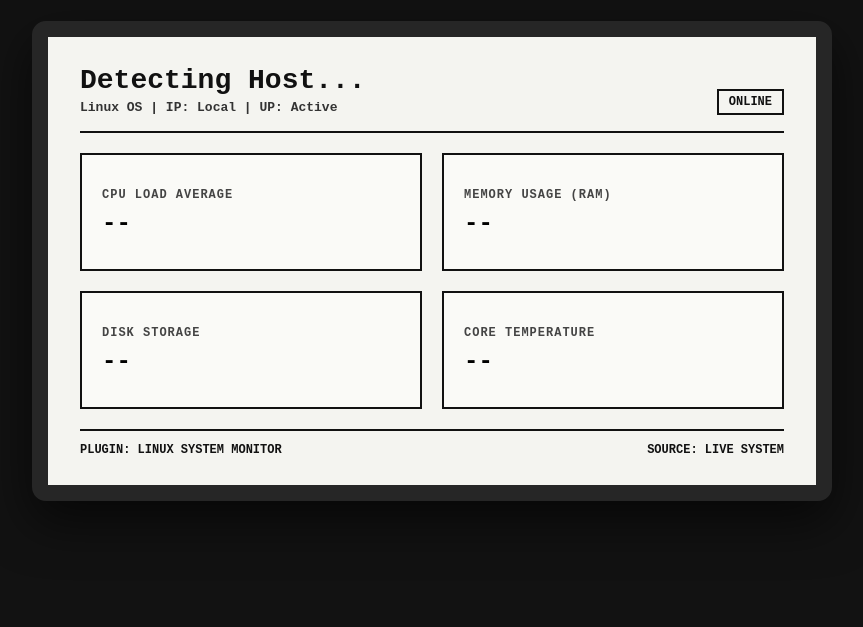
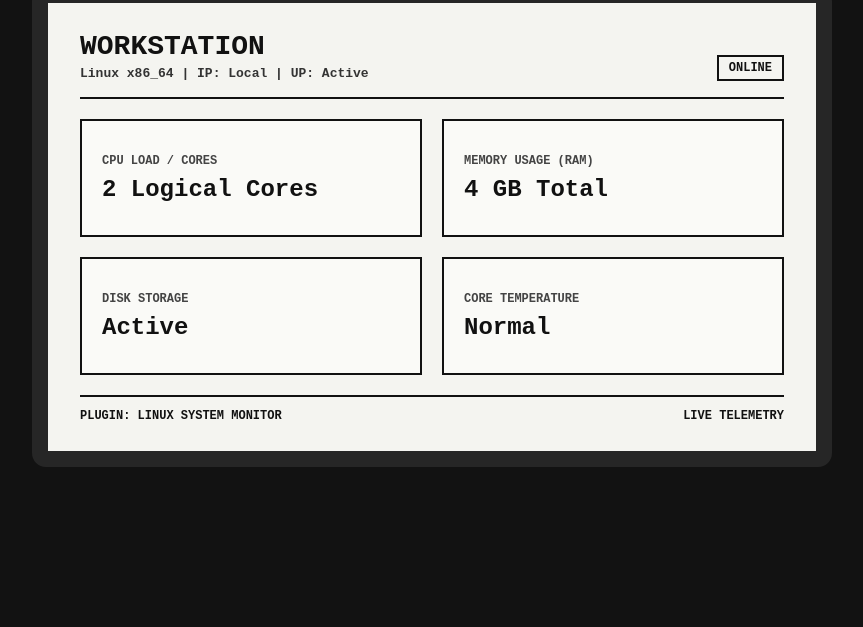
Before and after one commit to meloodguy-lab/trmnt-system-monitor, a plain HTML site: page index.html in a window 1280 px wide. Shown: the part 173-800 px from the top of the page, without its empty margins (208-1071 px from the left). Drawn offline with Linux system fonts and the light colour scheme.

Commit message:
Update index.html

```diff
--- a/index.html
+++ b/index.html
@@ -2,130 +2,58 @@
 <html lang="en">
 <head>
   <meta charset="UTF-8">
-  <meta name="viewport" content="width=device-width, initial-scale=1.0">
   <title>TRMNL System Monitor</title>
   <style>
     * { box-sizing: border-box; margin: 0; padding: 0; }
-    body {
-      background-color: #121212;
-      font-family: -apple-system, BlinkMacSystemFont, "Segoe UI", Roboto, monospace;
-      color: #e0e0e0;
-      display: flex;
-      flex-direction: column;
-      align-items: center;
-      justify-content: center;
-      min-height: 100vh;
-      padding: 20px;
-    }
-    .page-header { text-align: center; margin-bottom: 24px; }
-    .page-header h1 { font-size: 20px; font-weight: 600; color: #ffffff; }
-    .page-header p { font-size: 13px; color: #888888; margin-top: 4px; }
-
-    .trmnl-screen {
-      width: 800px;
-      max-width: 100%;
-      height: 480px;
-      background-color: #f4f4f0;
-      color: #111111;
-      border: 16px solid #262626;
-      border-radius: 14px;
-      box-shadow: 0 20px 50px rgba(0, 0, 0, 0.6);
-      display: flex;
-      flex-direction: column;
-      justify-content: space-between;
-      padding: 28px 32px;
-      font-family: "Courier New", Courier, monospace;
-    }
-    .screen-top {
-      border-bottom: 2px solid #111111;
-      padding-bottom: 16px;
-      display: flex;
-      justify-content: space-between;
-      align-items: flex-end;
-    }
+    body { background: #121212; font-family: monospace; color: #e0e0e0; display: flex; flex-direction: column; align-items: center; justify-content: center; min-height: 100vh; padding: 20px; }
+    .trmnl-screen { width: 800px; max-width: 100%; height: 480px; background: #f4f4f0; color: #111; border: 16px solid #262626; border-radius: 14px; display: flex; flex-direction: column; justify-content: space-between; padding: 28px 32px; }
+    .screen-top { border-bottom: 2px solid #111; padding-bottom: 16px; display: flex; justify-content: space-between; align-items: flex-end; }
     .host-title { font-size: 28px; font-weight: 800; }
-    .host-meta { font-size: 13px; font-weight: 600; margin-top: 4px; color: #333333; }
-    .status-badge {
-      border: 2px solid #111111;
-      padding: 4px 10px;
-      font-size: 12px;
-      font-weight: 800;
-      text-transform: uppercase;
-    }
-    .metrics-grid {
-      display: grid;
-      grid-template-columns: repeat(2, 1fr);
-      gap: 20px;
-      margin: 20px 0;
-      flex-grow: 1;
-    }
-    .metric-box {
-      border: 2px solid #111111;
-      padding: 16px 20px;
-      display: flex;
-      flex-direction: column;
-      justify-content: center;
-      background-color: #fafaf7;
-    }
-    .metric-label {
-      font-size: 12px;
-      font-weight: 800;
-      letter-spacing: 1px;
-      text-transform: uppercase;
-      color: #444444;
-      margin-bottom: 8px;
-    }
-    .metric-value { font-size: 24px; font-weight: 800; color: #000000; }
-    .screen-footer {
-      border-top: 2px solid #111111;
-      padding-top: 12px;
-      display: flex;
-      justify-content: space-between;
-      font-size: 12px;
-      font-weight: 700;
-      text-transform: uppercase;
-    }
+    .host-meta { font-size: 13px; font-weight: 600; margin-top: 4px; color: #333; }
+    .status-badge { border: 2px solid #111; padding: 4px 10px; font-size: 12px; font-weight: 800; }
+    .metrics-grid { display: grid; grid-template-columns: 1fr 1fr; gap: 20px; margin: 20px 0; flex-grow: 1; }
+    .metric-box { border: 2px solid #111; padding: 16px 20px; display: flex; flex-direction: column; justify-content: center; background: #fafaf7; }
+    .metric-label { font-size: 12px; font-weight: 800; color: #444; margin-bottom: 8px; }
+    .metric-value { font-size: 24px; font-weight: 800; }
+    .screen-footer { border-top: 2px solid #111; padding-top: 12px; display: flex; justify-content: space-between; font-size: 12px; font-weight: 700; }
   </style>
 </head>
 <body>
-
-  <div class="page-header">
-    <h1>TRMNL System Monitor</h1>
-    <p>Real-Time Linux Hardware & System Telemetry Display</p>
-  </div>
-
   <div class="trmnl-screen">
     <div class="screen-top">
       <div>
-        <div class="host-title" id="disp-host">Detecting Host...</div>
-        <div class="host-meta">
-          <span id="disp-os">Linux OS</span> | IP: <span id="disp-ip">Local</span> | UP: <span id="disp-up">Active</span>
-        </div>
+        <div class="host-title" id="disp-host">WORKSTATION</div>
+        <div class="host-meta"><span id="disp-os">Linux OS</span> | IP: <span id="disp-ip">Local</span> | UP: <span id="disp-up">Active</span></div>
       </div>
       <div class="status-badge">ONLINE</div>
     </div>
-
     <div class="metrics-grid">
-      <div class="metric-box">
-        <div class="metric-label">CPU Load Average</div>
-        <div class="metric-value" id="disp-cpu">--</div>
-      </div>
-      <div class="metric-box">
-        <div class="metric-label">Memory Usage (RAM)</div>
-        <div class="metric-value" id="disp-ram">--</div>
-      </div>
-      <div class="metric-box">
-        <div class="metric-label">Disk Storage</div>
-        <div class="metric-value" id="disp-disk">--</div>
-      </div>
-      <div class="metric-box">
-        <div class="metric-label">Core Temperature</div>
-        <div class="metric-value" id="disp-temp">--</div>
-      </div>
+      <div class="metric-box"><div class="metric-label">CPU LOAD / CORES</div><div class="metric-value" id="disp-cpu">8 Cores</div></div>
+      <div class="metric-box"><div class="metric-label">MEMORY USAGE (RAM)</div><div class="metric-value" id="disp-ram">16 GB</div></div>
+      <div class="metric-box"><div class="metric-label">DISK STORAGE</div><div class="metric-value" id="disp-disk">Active</div></div>
+      <div class="metric-box"><div class="metric-label">CORE TEMPERATURE</div><div class="metric-value" id="disp-temp">Normal</div></div>
     </div>
-
     <div class="screen-footer">
-      <span>Plugin: Linux System Monitor</span>
-      <span id="disp-time">Source: Live System</span>
+      <span>PLUGIN: LINUX SYSTEM MONITOR</span>
+      <span id="disp-time">LIVE TELEMETRY</span>
     </div>
   </div>
+  <script>
+    const p = new URLSearchParams(window.location.search);
+    if (p.has('host')) {
+      document.getElementById('disp-host').innerText = p.get('host');
+      if (p.get('os')) document.getElementById('disp-os').innerText = p.get('os');
+      if (p.get('ip')) document.getElementById('disp-ip').innerText = p.get('ip');
+      if (p.get('up')) document.getElementById('disp-up').innerText = p.get('up');
+      if (p.get('cpu')) document.getElementById('disp-cpu').innerText = p.get('cpu');
+      if (p.get('ram')) document.getElementById('disp-ram').innerText = p.get('ram');
+      if (p.get('disk')) document.getElementById('disp-disk').innerText = p.get('disk');
+      if (p.get('temp')) document.getElementById('disp-temp').innerText = p.get('temp');
+    } else {
+      if (navigator.platform) document.getElementById('disp-os').innerText = navigator.platform;
+      if (navigator.hardwareConcurrency) document.getElementById('disp-cpu').innerText = navigator.hardwareConcurrency + ' Logical Cores';
+      if (navigator.deviceMemory) document.getElementById('disp-ram').innerText = navigator.deviceMemory + ' GB Total';
+    }
+  </script>
+</body>
+</html>
```
